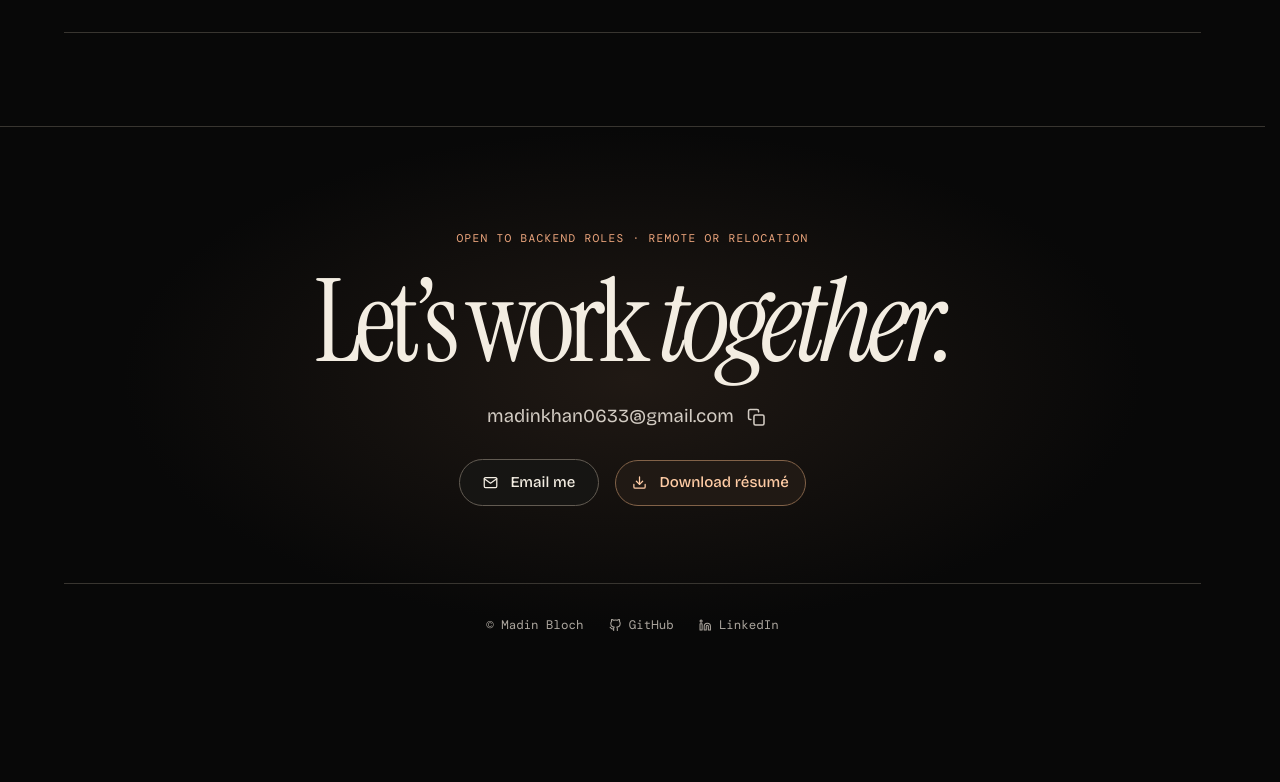
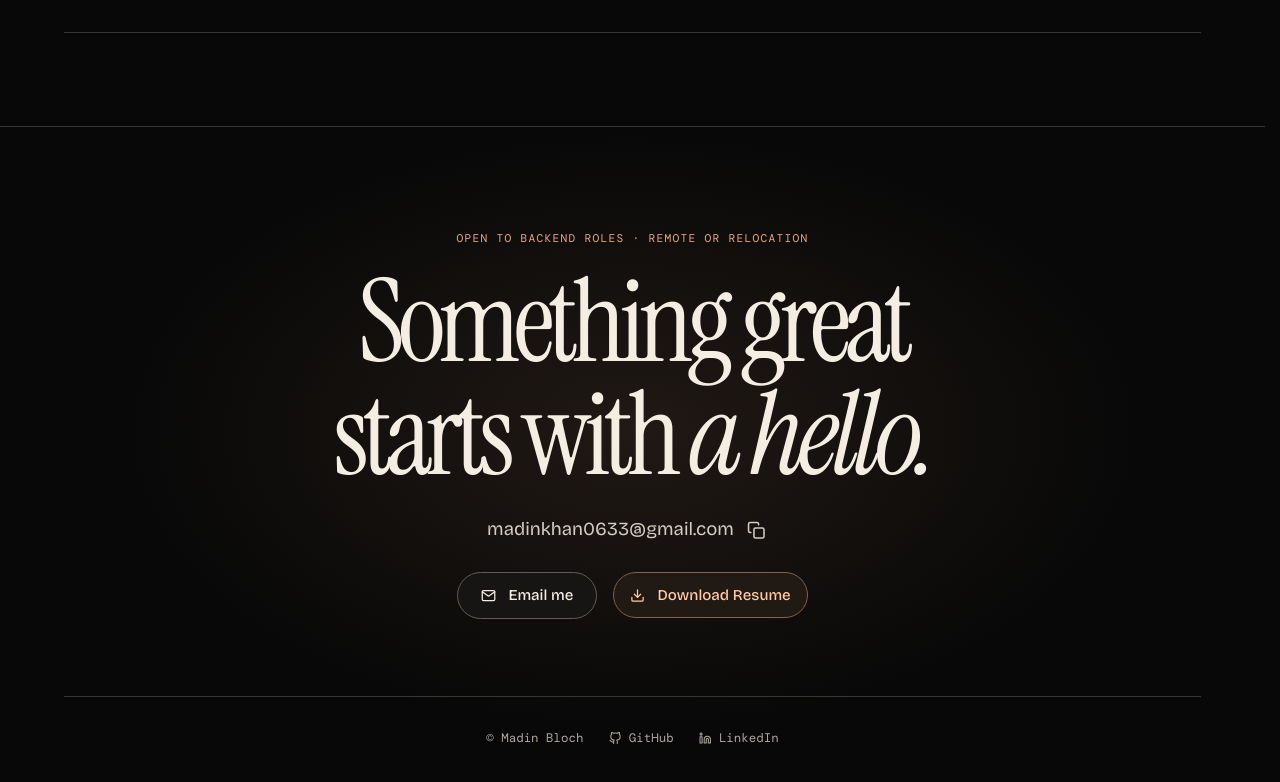
Before and after one commit to MadinBloch/Mysite, a React (Vite) app: page / in a window 1280 px wide. Shown: the part 8513-9295 px from the top of the page. Before the commit the page ends 9200 px from the top, so only its background shows below. Built offline with nearby package versions, Linux system fonts and the light colour scheme.

Commit message:
Update contact closing headline and resume label

```diff
--- a/src/components/Contact.jsx
+++ b/src/components/Contact.jsx
@@ -27,7 +27,7 @@ export default function Contact() {
     <footer id="contact" className="contact-section" aria-labelledby="contact-title">
       <div className="bp-shell">
         <p className="bp-kicker">Open to backend roles · Remote or relocation</p>
-        <h2 id="contact-title">Let’s work <em>together.</em></h2>
+        <h2 id="contact-title">Something great starts with <em>a hello.</em></h2>
         <div className="contact-email">
           <a href={'mailto:' + profile.email} ref={email}>{profile.email}</a>
           <button type="button" onClick={copyEmail} aria-label="Copy email address">
@@ -37,7 +37,7 @@ export default function Contact() {
         <p role="status" className="email-feedback">{copyResult}</p>
         <div className="bp-actions">
           <a href={'mailto:' + profile.email} className="bp-button bp-primary"><FiMail aria-hidden="true" />Email me</a>
-          <a href={profile.resume} download className="bp-button"><FiDownload aria-hidden="true" />Download résumé</a>
+          <a href={profile.resume} download className="bp-button"><FiDownload aria-hidden="true" />Download Resume</a>
         </div>
         <div className="contact-signoff">
           <Link to="/">© Madin Bloch</Link>
```
